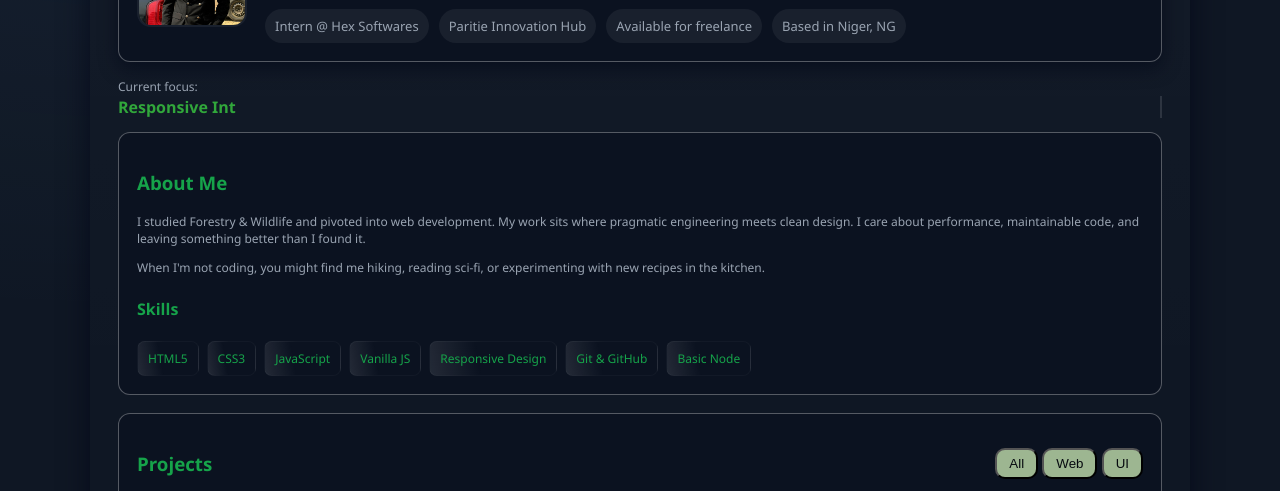
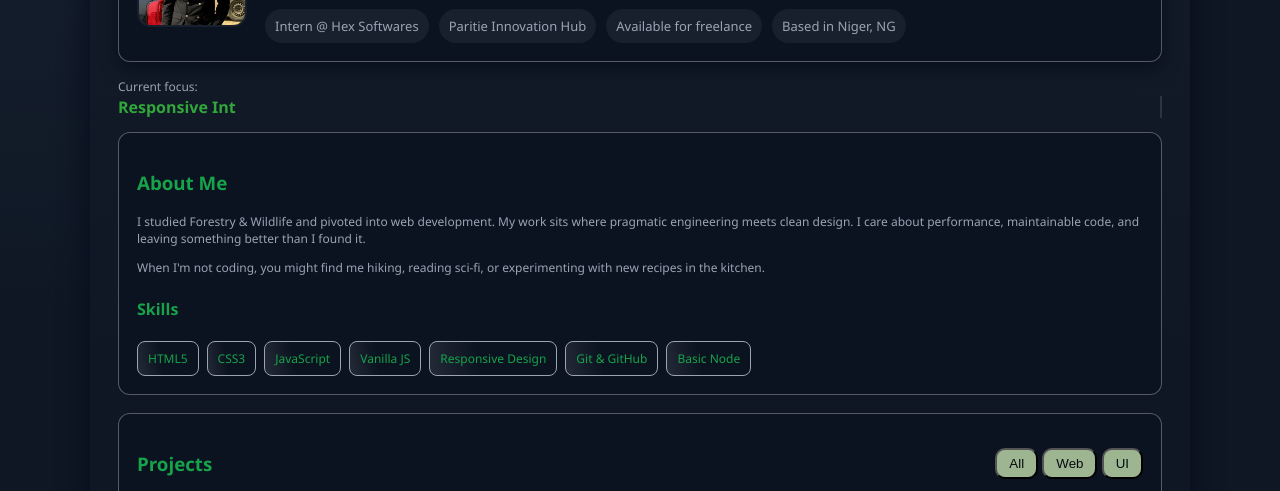
Before and after one commit to JeruH-dev/HexSoftwares_Portfolio, a plain HTML site: page index.html in a window 1280 px wide. Shown: the part 240-731 px from the top of the page. Drawn offline with Linux system fonts and the light colour scheme.

Commit message:
modified:   styles.css

```diff
--- a/styles.css
+++ b/styles.css
@@ -294,7 +294,7 @@ header {
     padding: 8px 10px;
     border-radius: 8px;
     background: linear-gradient(80deg, rgba(255,255,255,0.1), transparent 40%);
-    border: 1px solid rgba(255, 255, 255, 0.03);
+    border: 1px solid var(--muted)/*rgba(225, 206, 206, 0.03)*/;
     font-size: 12px;
 }
 
```
